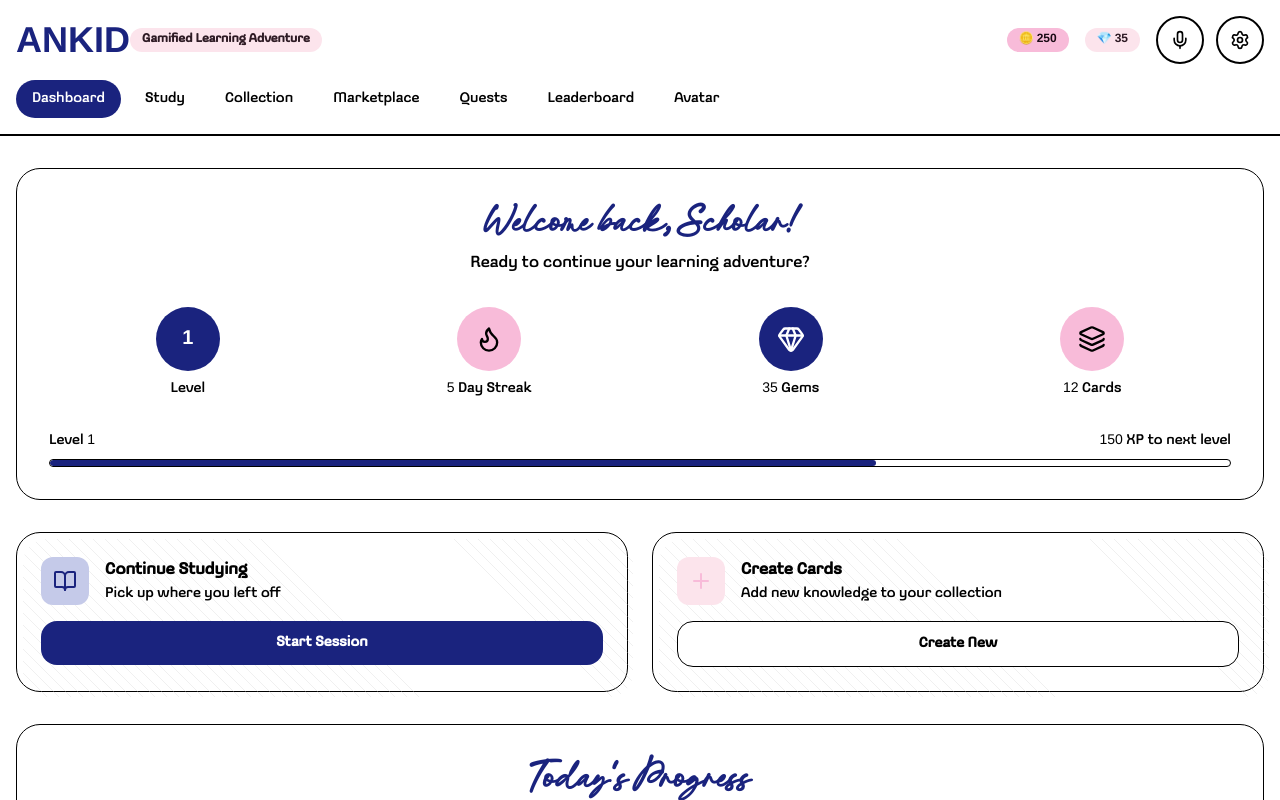
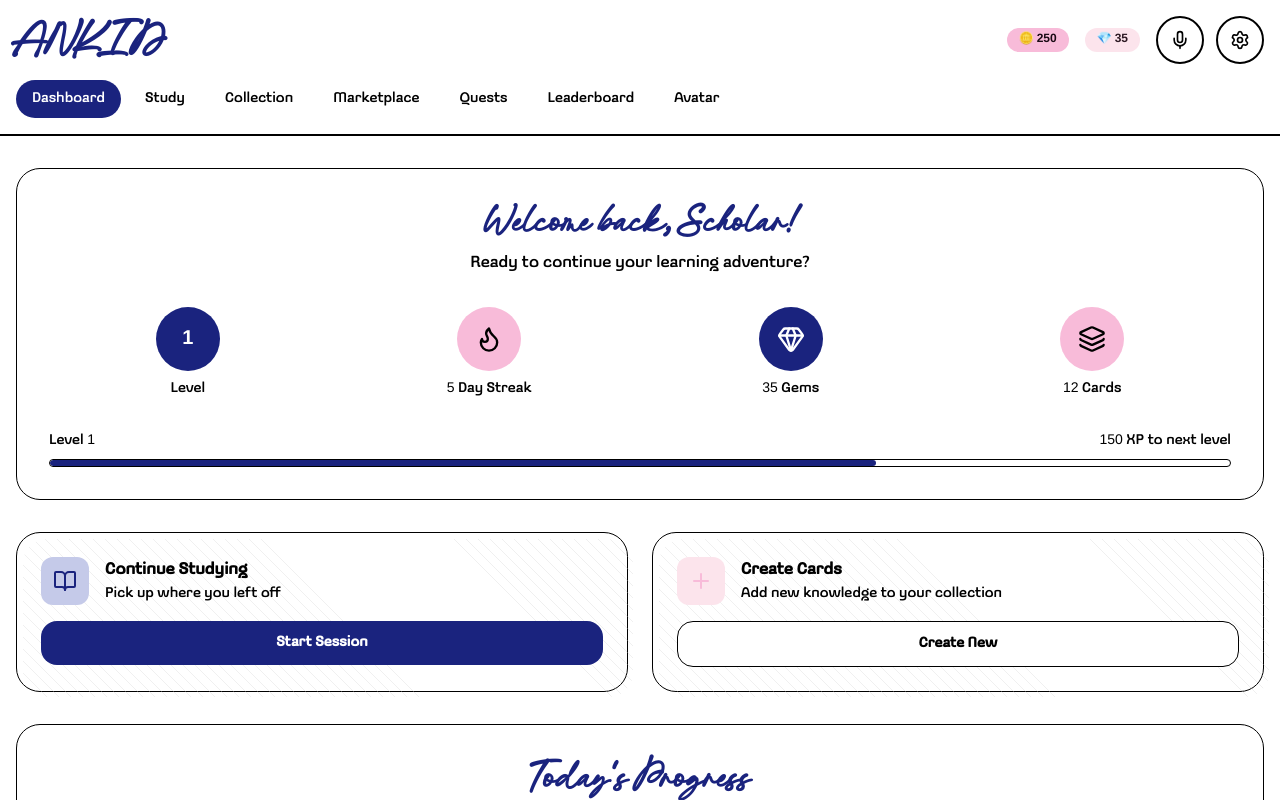
Before and after one commit to akiftaseen/hackathon-next, a Next.js app: page / in a window 1280 px wide. Shown: the top 800 px of the page. Built offline with nearby package versions, Linux system fonts and the light colour scheme.

Commit message:
Update font family in header to include custom fonts and remove badge text

```diff
--- a/src/app/page.tsx
+++ b/src/app/page.tsx
@@ -839,14 +839,11 @@ export default function ANKIDApp() {
             <div className="flex items-center space-x-6">
               <h1 className="text-4xl font-bold m-0"
                   style={{
-                    fontFamily: 'Helvetica, Arial, sans-serif',
+                    fontFamily: "'UT Breado Script', 'UT Breado Sans', 'Helvetica', 'Arial', sans-serif",
                     color: 'var(--md3-primary)'
                   }}>
                 ANKID
               </h1>
-              <div className="ankid-badge" style={{background: 'var(--md3-secondary-container)', color: 'var(--md3-on-secondary-container)'}}>
-                Gamified Learning Adventure
-              </div>
             </div>
 
             <div className="flex items-center space-x-3">
```
